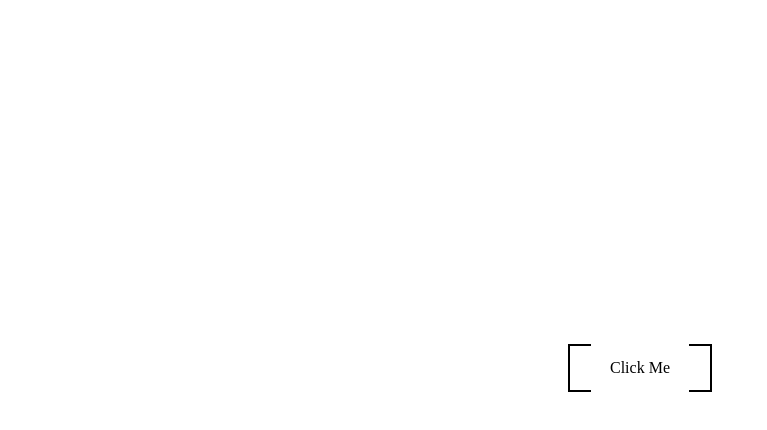
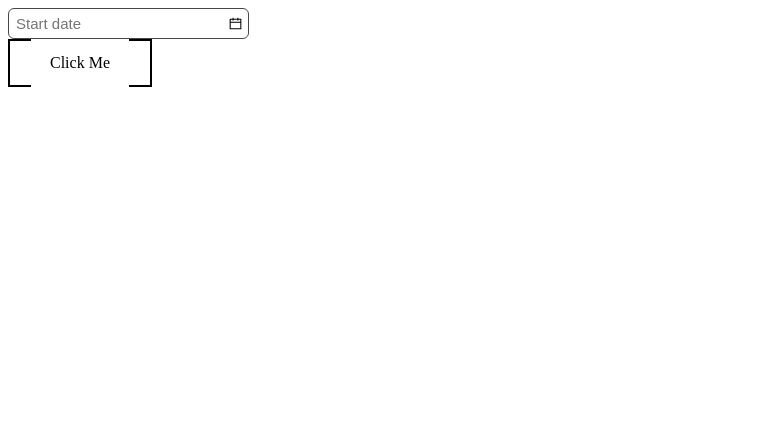
Before and after one commit to shadybassily/reusable-react-components, a React (Vite) app: page / in a window 1280 px wide. Shown: the top 430 px of the page, without its empty margins (0-767 px from the left). Built offline with nearby package versions, Linux system fonts and the light colour scheme.

Commit message:
refactoring bracket button

```diff
--- a/src/App.css
+++ b/src/App.css
@@ -1,6 +1,3 @@
 .App {
-    display: flex;
-    justify-content: center;
-    align-items: center;
-    height: 90vh;
+
 }
--- a/src/App.jsx
+++ b/src/App.jsx
@@ -15,12 +15,12 @@ function App() {
 
    return (
       <div className='App'>
-         {/* <DatePicker
+         <DatePicker
             placeholder="Start date"
             icon={<AiOutlineCalendar />}
             onChange={handleDateChange}
             style={{ fontSize:'15px'}}
-         /> */}
+         />
          <BracketsButton />
       </div>
    );
--- a/src/components/buttons/brackets-button/BracketsButton.jsx
+++ b/src/components/buttons/brackets-button/BracketsButton.jsx
@@ -2,11 +2,11 @@ import './brackets-button.css';
 
 export default function BracketsButtons({ onClick, children = 'click me', ...otherProps }) {
    const handleClick = () => {
-      console.log('clicked')
+      console.log('clicked');
       // onClick();
    };
    return (
-      <div onClick={handleClick} className="btn common-style">
+      <div onClick={handleClick} className="btn">
          {children}
       </div>
    );
--- a/src/components/buttons/brackets-button/brackets-button.css
+++ b/src/components/buttons/brackets-button/brackets-button.css
@@ -4,7 +4,7 @@
   padding: 15px 40px;
   border-left: 2px solid;
   border-right: 2px solid;
-
+  width: fit-content;
   color: black;
   overflow: hidden;
   text-transform: capitalize;
```
